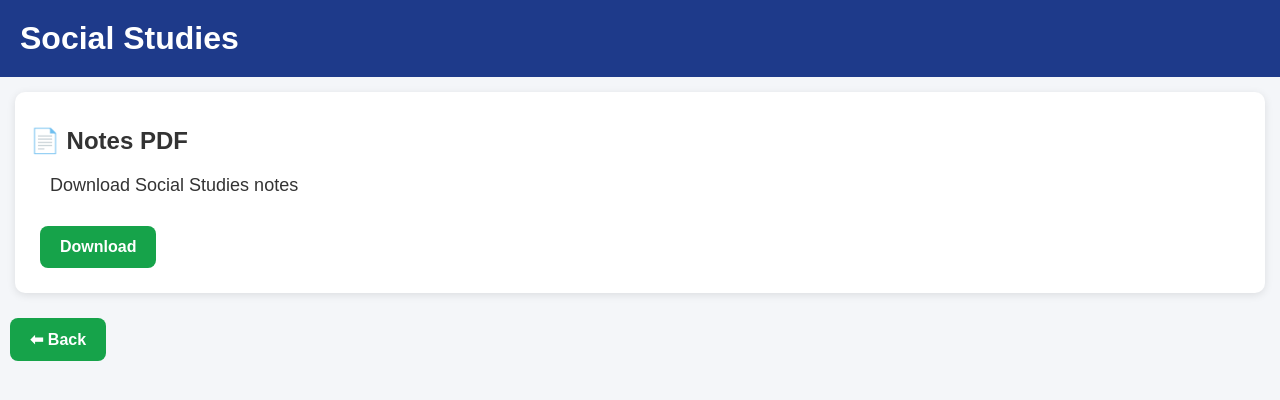
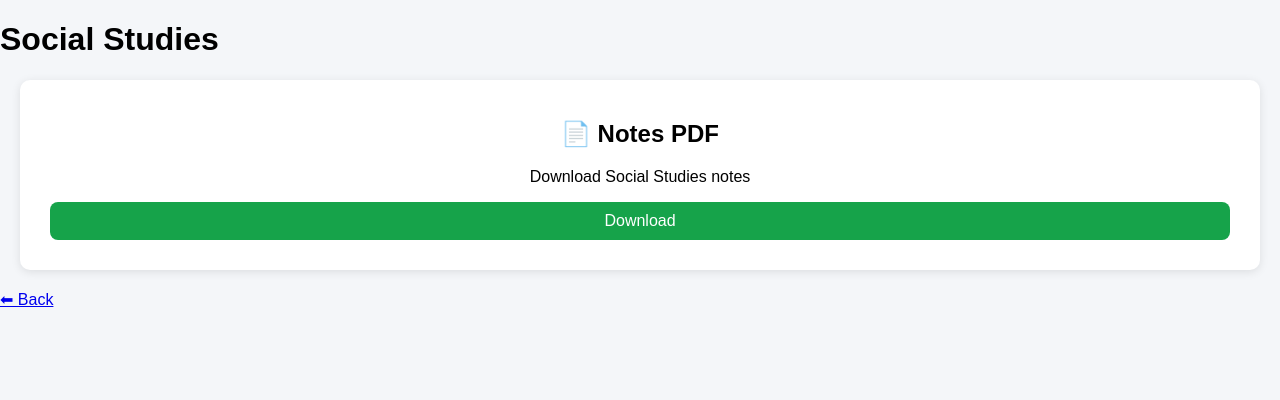
Before and after one commit to edwardblessings760-dev/Edward-B--academy, a plain HTML site: page social.html in a window 1280 px wide. Drawn offline with Linux system fonts and the light colour scheme.

Commit message:
Update style.css

```diff
--- a/style.css
+++ b/style.css
@@ -1,45 +1,59 @@
 body {
-  font-family: Arial, sans-serif;
+  font-family: Arial;
   margin: 0;
   background: #f4f6f9;
-  color: #333;
 }
 
-/* Header style */
-h1 {
+/* HEADER */
+.header {
   background: #1e3a8a;
   color: white;
-  padding: 20px;
-  margin: 0;
+  text-align: center;
+  padding: 30px;
 }
 
-/* Paragraph */
-p {
-  font-size: 18px;
-  margin: 20px;
+/* NAVIGATION */
+.nav {
+  background: #111827;
+  text-align: center;
+  padding: 10px;
 }
 
-/* Buttons / Links */
-a {
-  display: inline-block;
-  padding: 12px 20px;
+.nav a {
+  color: white;
   margin: 10px;
+  text-decoration: none;
+  font-weight: bold;
+}
+
+.nav a:hover {
+  color: #22c55e;
+}
+
+/* CARDS */
+.card {
+  background: white;
+  margin: 20px;
+  padding: 20px;
+  border-radius: 10px;
+  box-shadow: 0 2px 10px rgba(0,0,0,0.1);
+  text-align: center;
+}
+
+.card a {
+  display: block;
+  margin: 10px;
+  padding: 10px;
   background: #16a34a;
   color: white;
   text-decoration: none;
   border-radius: 8px;
-  font-weight: bold;
 }
 
-a:hover {
-  background: #15803d;
+/* FOOTER */
+.footer {
+  text-align: center;
+  padding: 15px;
+  background: #e5e7eb;
+  margin-top: 30px;
 }
-
-/* Cards layout */
-.card {
-  background: white;
-  margin: 15px;
-  padding: 15px;
-  border-radius: 10px;
-  box-shadow: 0 2px 8px rgba(0,0,0,0.1);
-}
```
